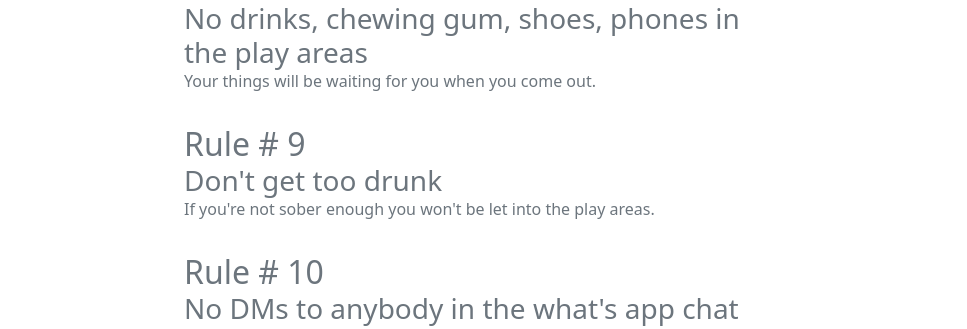
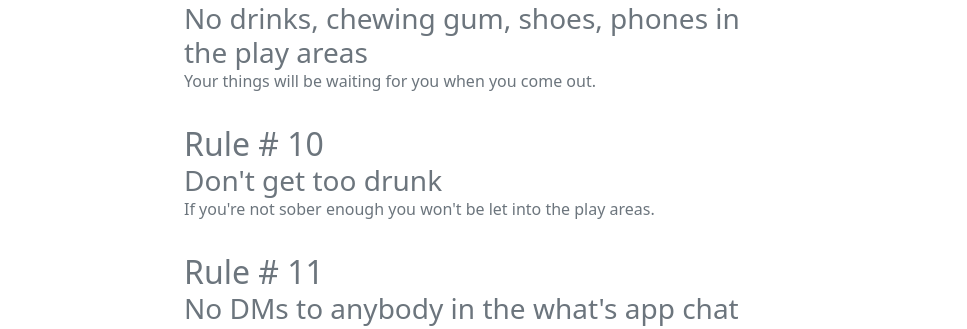
Before and after one commit to dantrovato/the-tribe-react18, a React (Vite) app: page /rules in a window 1280 px wide. Shown: the part 4140-4469 px from the top of the page, without its empty margins (156-1123 px from the left). Built offline with nearby package versions, Linux system fonts and the light colour scheme.

Commit message:
Fix typo on rules

```diff
--- a/src/components/Rules.tsx
+++ b/src/components/Rules.tsx
@@ -132,10 +132,10 @@ const Rules = () => {
       <h2>Rule # 9</h2>
       <h3>No drinks, chewing gum, shoes, phones in the play areas</h3>
       <p>Your things will be waiting for you when you come out.</p>
-      <h2>Rule # 9</h2>
+      <h2>Rule # 10</h2>
       <h3>Don't get too drunk</h3>
       <p>If you're not sober enough you won't be let into the play areas.</p>
-      <h2>Rule # 10</h2>
+      <h2>Rule # 11</h2>
       <h3>
         No DMs to anybody in the what's app chat until you asked them in the
         chat first
```
